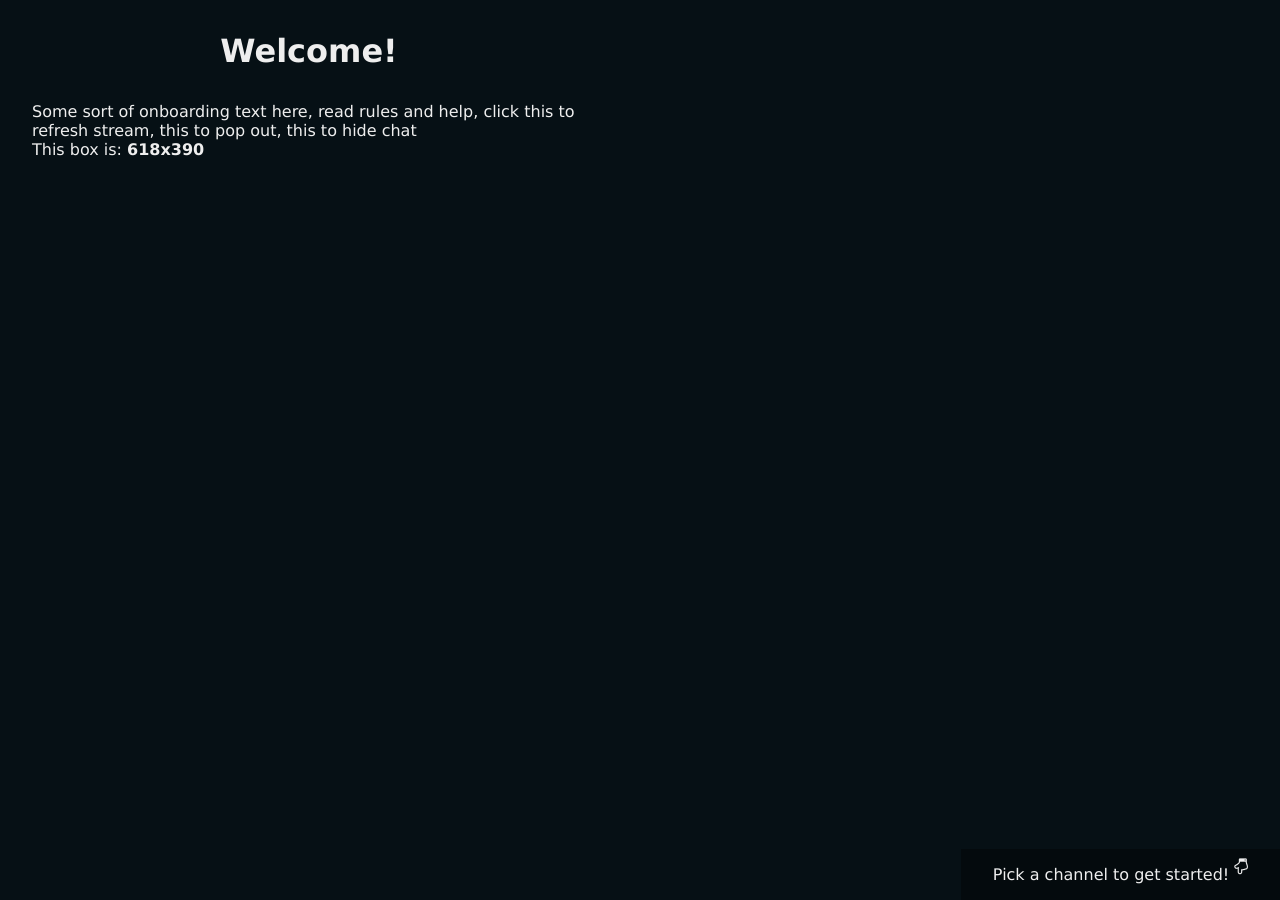
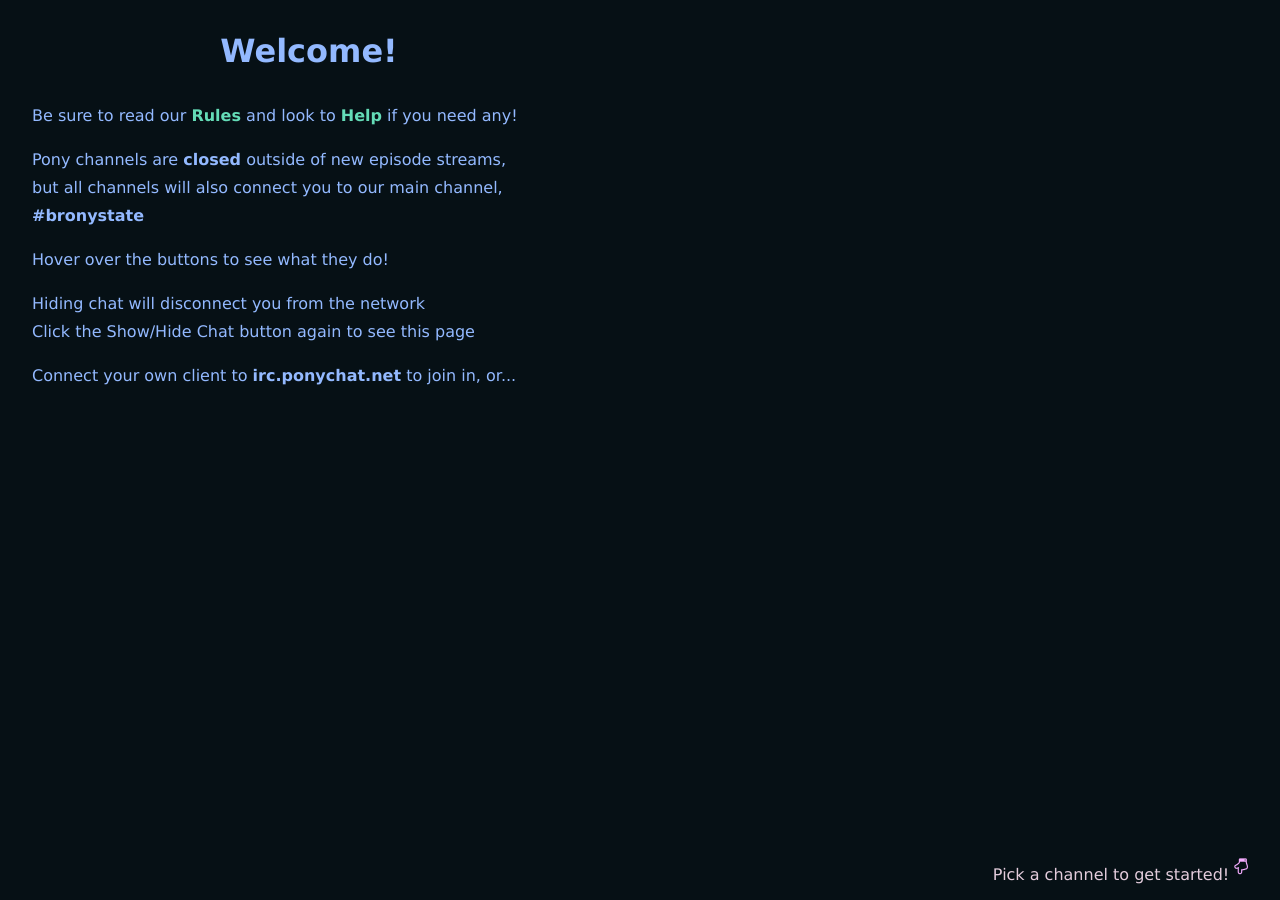
Before and after one commit to Bronystate/brstv3, a Jekyll site: the page built from onboard.html, in a window 1280 px wide. Built offline with Jekyll 4.4.1, drawn with Linux system fonts in a browser that asks for light colours; nearby versions of some CDN libraries.

Commit message:
finished onboarding page

```diff
--- a/_sass/_colors.scss
+++ b/_sass/_colors.scss
@@ -14,7 +14,9 @@ $color-bk-timerbar: mix($color-luna-coat-nmm, $color-luna-magic);
 // WORDS
 $color-text: #eeeeee;
 $color-text-title: $color-luna-coat-nmm;
-$color-link: #09f;
+$color-link: $color-celestia-mane-green;
+$color-link-hover: $color-celestia-mane-pink;
+$color-link-active: $color-link;
 $color-link-nav: $color-text-title;
 
 // BUTTONS
--- a/assets/css/onboard.scss
+++ b/assets/css/onboard.scss
@@ -15,7 +15,7 @@
 body {
   overflow: hidden;
   //border: 1px red solid;
-  color: $color-text;
+  color: $color-celestia-mane-paleblue;
   background-color: $color-luna-coat-nmm;
   font-family: $font-default;
   font-size: normal;
@@ -27,6 +27,7 @@ body {
 
 .finger {
   animation: bounce 3s infinite cubic-bezier(.46,.03,.52,.96);
+  color: $color-celestia-mane-pink;
 }
 
 @keyframes bounce {
@@ -35,12 +36,10 @@ body {
 }
 
 .foot {
-  //width: 480px;
-  //height: 50px;
   position: absolute;
   right: 0;
   bottom: 0;
-  background-color: darken($color-luna-coat-nmm, 2%);
+  color: $color-celestia-outline;
   padding: 1em 2em;
 }
 
@@ -56,3 +55,27 @@ h1 {
 strong {
   font-weight: bold;
 }
+
+a {
+  color: $color-link;
+  transition: color 0.2s cubic-bezier(.25,.46,.45,.94);
+  font-weight: bold;
+  text-decoration: none;
+
+  &:visited {
+    color: $color-link;
+  }
+
+  &:hover {
+    color: $color-link-hover;
+  }
+
+  &:active {
+    color: $color-link-active;
+  }
+}
+
+p {
+  line-height: $lineheight-text;
+  margin-bottom: 1em;
+}
--- a/onboard.html
+++ b/onboard.html
@@ -10,10 +10,16 @@ layout: raw
   <link rel='stylesheet' type='text/css' href='/assets/css/onboard.css'>
   <link rel='stylesheet' type='text/css' href='http://cdnjs.cloudflare.com/ajax/libs/font-awesome/4.0.3/css/font-awesome.min.css'>
   <body>
+    <base target="_parent" />
     <div class="onboardwrap">
       <h1>Welcome!</h1>
-      <p>Some sort of onboarding text here, read rules and help, click this to refresh stream, this to pop out, this to hide chat</p>
-      <p>This box is: <strong>618x390</strong></p>
+      <p>Be sure to read our <a href="/rules">Rules</a> and look to <a href="/help">Help</a> if you need any!</p>
+      <p>Pony channels are <strong>closed</strong> outside of new episode streams,<br>
+      but all channels will also connect you to our main channel, <strong>#bronystate</strong></p>
+      <p>Hover over the buttons to see what they do!</p>
+      <p>Hiding chat will disconnect you from the network<br>
+      Click the Show/Hide Chat button again to see this page</p>
+      <p>Connect your own client to <strong>irc.ponychat.net</strong> to join in, or...</p>
     </div>
     <div class="foot">Pick a channel to get started! <i class="finger fa fa-hand-o-down"></i></div>
   </body>
```
